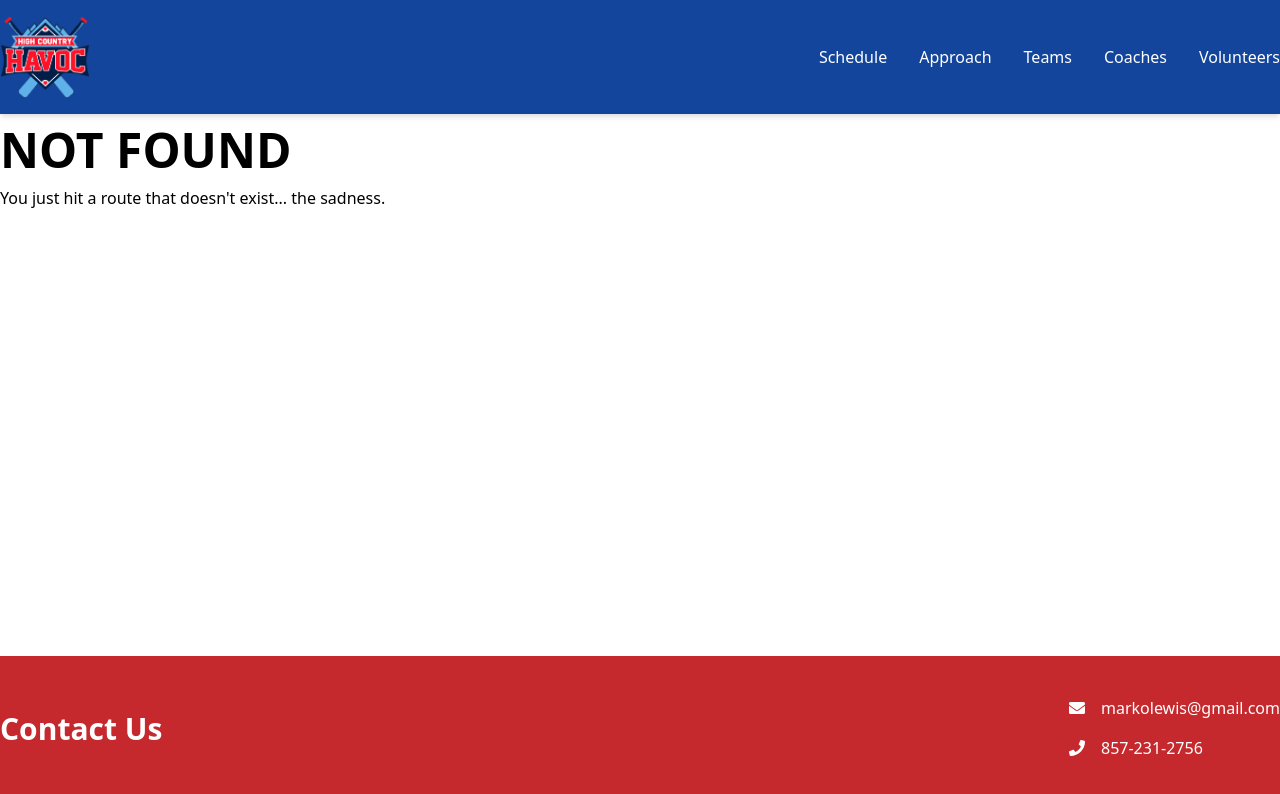
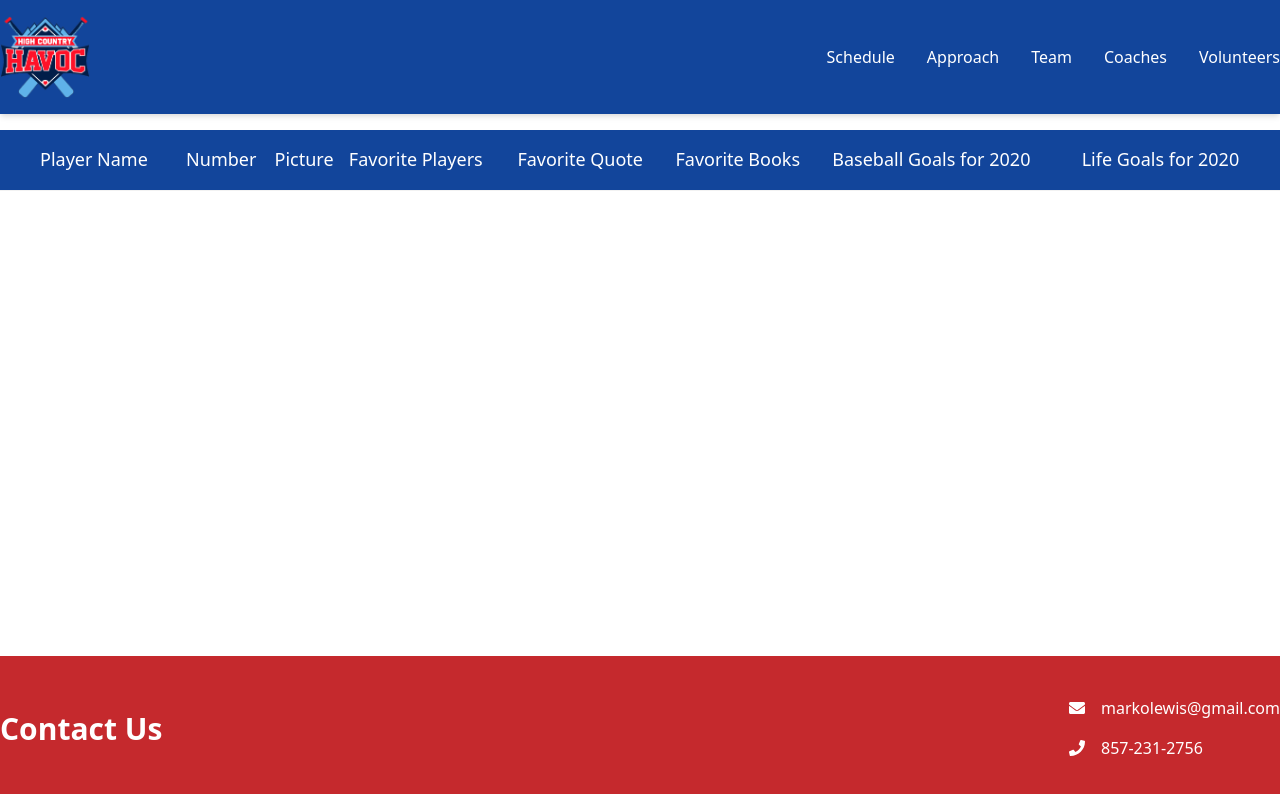
Before and after one commit to ohLuckzz/Website, a Gatsby site: page /team in a window 1280 px wide. Before the commit this address had no page. Built offline with nearby package versions, Linux system fonts and the light colour scheme; Gatsby itself is replaced by a stand-in of ours.

Commit message:
CRB: Change to team

```diff
--- a/src/components/header.js
+++ b/src/components/header.js
@@ -32,8 +32,8 @@ const Header = ({ siteTitle }) => {
         <Link className="my-4 text-white mx-4" to="/approach/">
           Approach
         </Link>
-        <Link className="my-4 text-white mx-4" to="/teams/">
-          Teams
+        <Link className="my-4 text-white mx-4" to="/team/">
+          Team
         </Link>
         <Link className="my-4 text-white mx-4" to="/coaches/">
           Coaches
```
Also changed, not shown: src/pages/team.js (renamed from src/pages/teams.js), 1 other file.
